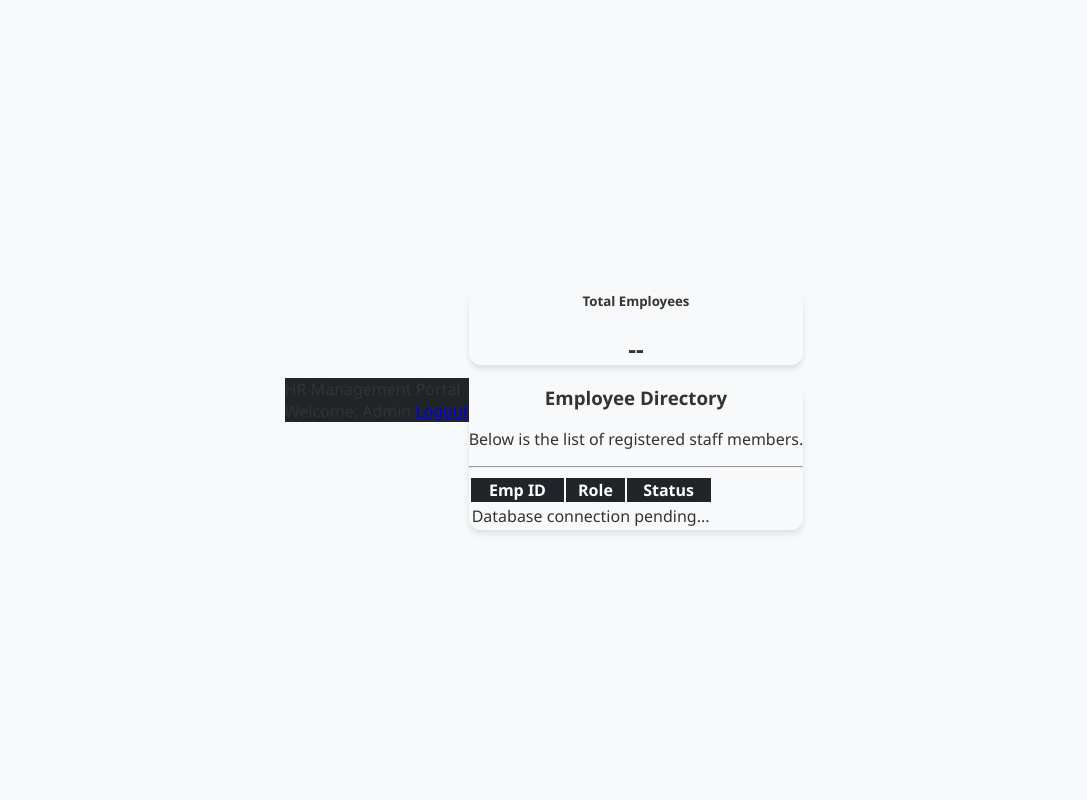
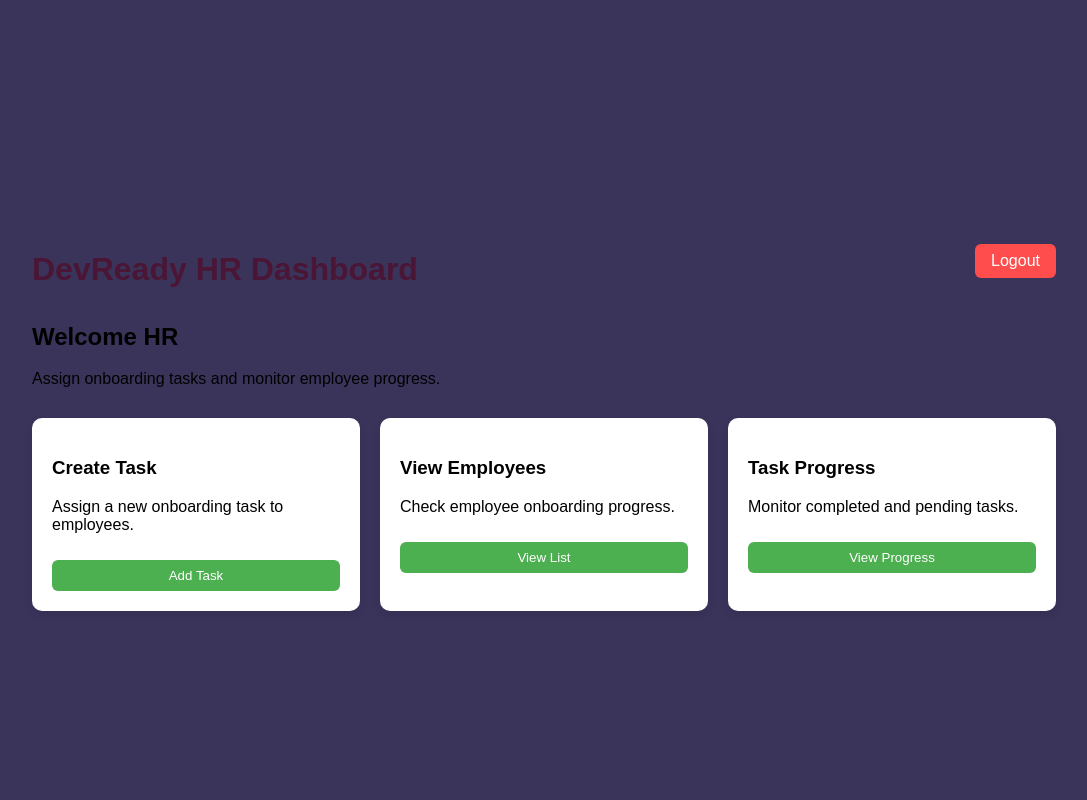
Before and after one commit to Rishita-hub-1706/DevReady, a Flask app: page /hr_dashboard in a window 1280 px wide. Shown: the whole page, without its empty margins (96-1183 px from the left). Run offline with Flask 3, Linux system fonts and the light colour scheme; a user stored in the database is signed in.

Commit message:
Updated hr and employee dashboard's UI

```diff
--- a/static/style.css
+++ b/static/style.css
@@ -58,69 +58,61 @@ button:hover {
     font-size: 12px;
     color: gray;
 }
-/* Global Styles */
-:root {
-    --hr-dark: #212529;
-    --emp-blue: #007bff;
-    --bg-light: #f8f9fa;
-    --shadow: 0 4px 15px rgba(0, 0, 0, 0.1);
+.dashboard-container{
+    width: 80%;
+    margin: auto;
+    padding-top: 40px;
 }
 
-body {
-    font-family: 'Segoe UI', Tahoma, Geneva, Verdana, sans-serif;
-    background-color: var(--bg-light);
-    color: #333;
+.dashboard-header{
+    display:flex;
+    justify-content:space-between;
+    align-items:center;
+    margin-bottom:30px;
 }
 
-/* Dashboard Cards */
-.card {
-    border: none !important;
-    border-radius: 12px !important;
-    box-shadow: var(--shadow);
-    transition: transform 0.2s ease;
+.logout-btn{
+    text-decoration:none;
+    padding:8px 16px;
+    background:#ff4d4d;
+    color:white;
+    border-radius:6px;
 }
 
-.card:hover {
-    transform: translateY(-5px);
+.welcome-section{
+    margin-bottom:30px;
 }
 
-/* HR Dashboard Specifics */
-.navbar-hr {
-    background-color: var(--hr-dark);
-    border-bottom: 3px solid var(--emp-blue);
+.dashboard-actions{
+    display:flex;
+    gap:20px;
 }
 
-.table thead {
-    background-color: var(--hr-dark);
-    color: white;
+.card{
+    background:white;
+    padding:20px;
+    border-radius:10px;
+    box-shadow:0px 4px 10px rgba(0,0,0,0.1);
+    flex:1;
 }
 
-/* Employee Dashboard Specifics */
-.hero-section {
-    background: linear-gradient(135deg, #007bff 0%, #6610f2 100%);
-    color: white;
-    padding: 80px 0;
-    border-radius: 0 0 40px 40px;
-    box-shadow: var(--shadow);
+.primary-btn{
+    margin-top:10px;
+    padding:8px 16px;
+    border:none;
+    background:#4CAF50;
+    color:white;
+    border-radius:6px;
 }
 
-.profile-img {
-    width: 100px;
-    height: 100px;
-    background-color: white;
-    border-radius: 50%;
-    margin: 0 auto 20px;
-    display: flex;
-    align-items: center;
-    justify-content: center;
-    font-size: 2rem;
-    color: var(--emp-blue);
-    box-shadow: var(--shadow);
+.task-list{
+    margin-top:20px;
 }
 
-/* Flash Messages */
-.alert {
-    border-radius: 10px;
-    border: none;
-    box-shadow: var(--shadow);
+.task-card{
+    background:white;
+    padding:15px;
+    border-radius:8px;
+    margin-bottom:10px;
+    box-shadow:0px 2px 8px rgba(0,0,0,0.1);
 }
--- a/templates/hr_dashboard.html
+++ b/templates/hr_dashboard.html
@@ -1,54 +1,47 @@
 <!DOCTYPE html>
 <html lang="en">
 <head>
-    <meta charset="UTF-8">
-    <meta name="viewport" content="width=device-width, initial-scale=1.0">
-    <title>HR Dashboard | Admin</title>
+    <title>DevReady | HR Dashboard</title>
     <link rel="stylesheet" href="{{ url_for('static', filename='style.css') }}">
-    <style>
-        body { background-color: #f8f9fa; }
-        .navbar { background-color: #212529; }
-        .card { border: none; border-radius: 15px; box-shadow: 0 4px 6px rgba(0,0,0,0.1); }
-    </style>
 </head>
+
 <body>
-    <nav class="navbar navbar-dark px-4 py-3">
-        <span class="navbar-brand mb-0 h1">HR Management Portal</span>
-        <div class="d-flex border-start ps-3">
-            <span class="text-white me-3 mt-1">Welcome, Admin</span>
-            <a href="/logout" class="btn btn-outline-danger btn-sm">Logout</a>
+
+<div class="dashboard-container">
+
+    <header class="dashboard-header">
+        <h1>DevReady HR Dashboard</h1>
+        <a href="#" class="logout-btn">Logout</a>
+    </header>
+
+    <section class="welcome-section">
+        <h2>Welcome HR</h2>
+        <p>Assign onboarding tasks and monitor employee progress.</p>
+    </section>
+
+    <section class="dashboard-actions">
+
+        <div class="card">
+            <h3>Create Task</h3>
+            <p>Assign a new onboarding task to employees.</p>
+            <button class="primary-btn">Add Task</button>
         </div>
-    </nav>
 
-    <div class="container mt-5">
-        <div class="row">
-            <div class="col-md-4">
-                <div class="card p-4 text-center">
-                    <h5 class="text-muted">Total Employees</h5>
-                    <h2 class="display-4">--</h2> </div>
-            </div>
-            <div class="col-md-8">
-                <div class="card p-4">
-                    <h3>Employee Directory</h3>
-                    <p class="text-muted">Below is the list of registered staff members.</p>
-                    <hr>
-                    <table class="table table-hover">
-                        <thead class="table-dark">
-                            <tr>
-                                <th>Emp ID</th>
-                                <th>Role</th>
-                                <th>Status</th>
-                            </tr>
-                        </thead>
-                        <tbody>
-                            <tr>
-                                <td colspan="3" class="text-center">Database connection pending...</td>
-                            </tr>
-                        </tbody>
-                    </table>
-                </div>
-            </div>
+        <div class="card">
+            <h3>View Employees</h3>
+            <p>Check employee onboarding progress.</p>
+            <button class="primary-btn">View List</button>
         </div>
-    </div>
+
+        <div class="card">
+            <h3>Task Progress</h3>
+            <p>Monitor completed and pending tasks.</p>
+            <button class="primary-btn">View Progress</button>
+        </div>
+
+    </section>
+
+</div>
+
 </body>
 </html>
```
Also changed, not shown: templates/employee_dashboard.html (+34 -23 lines).
